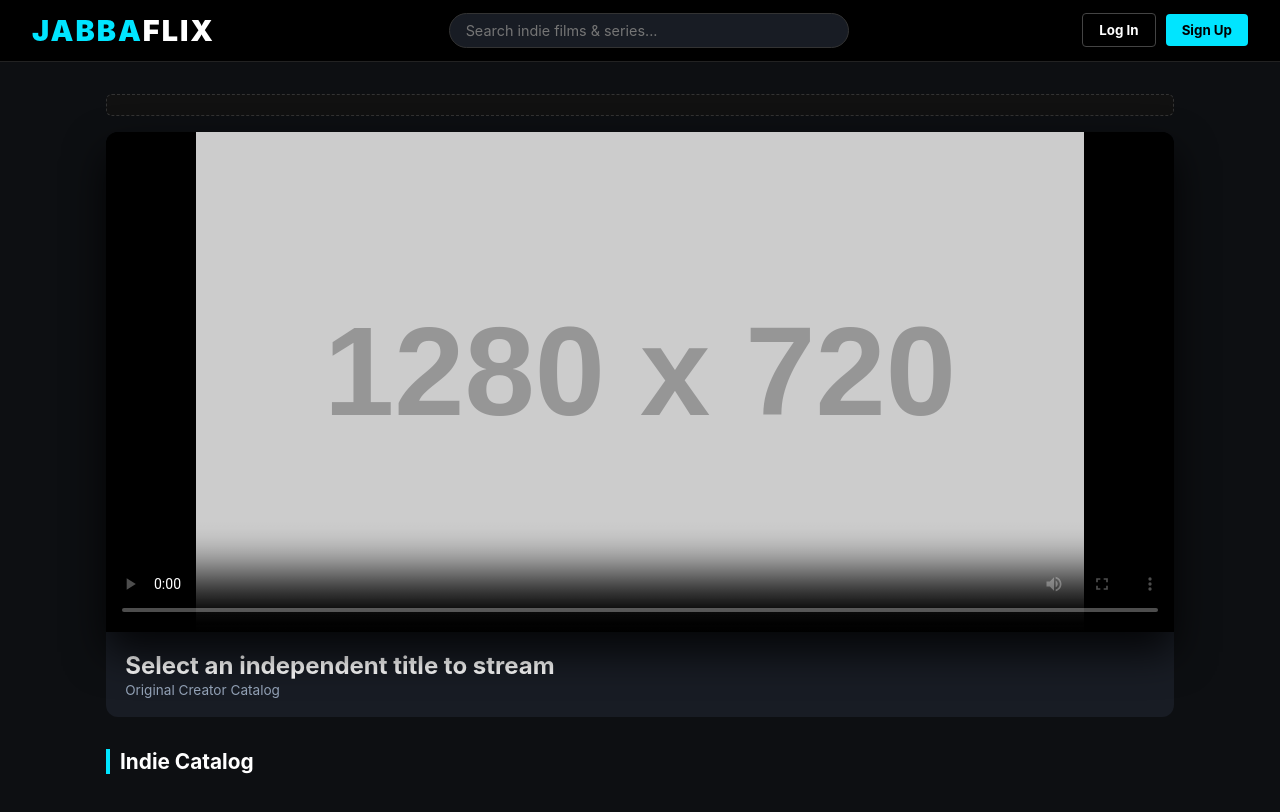
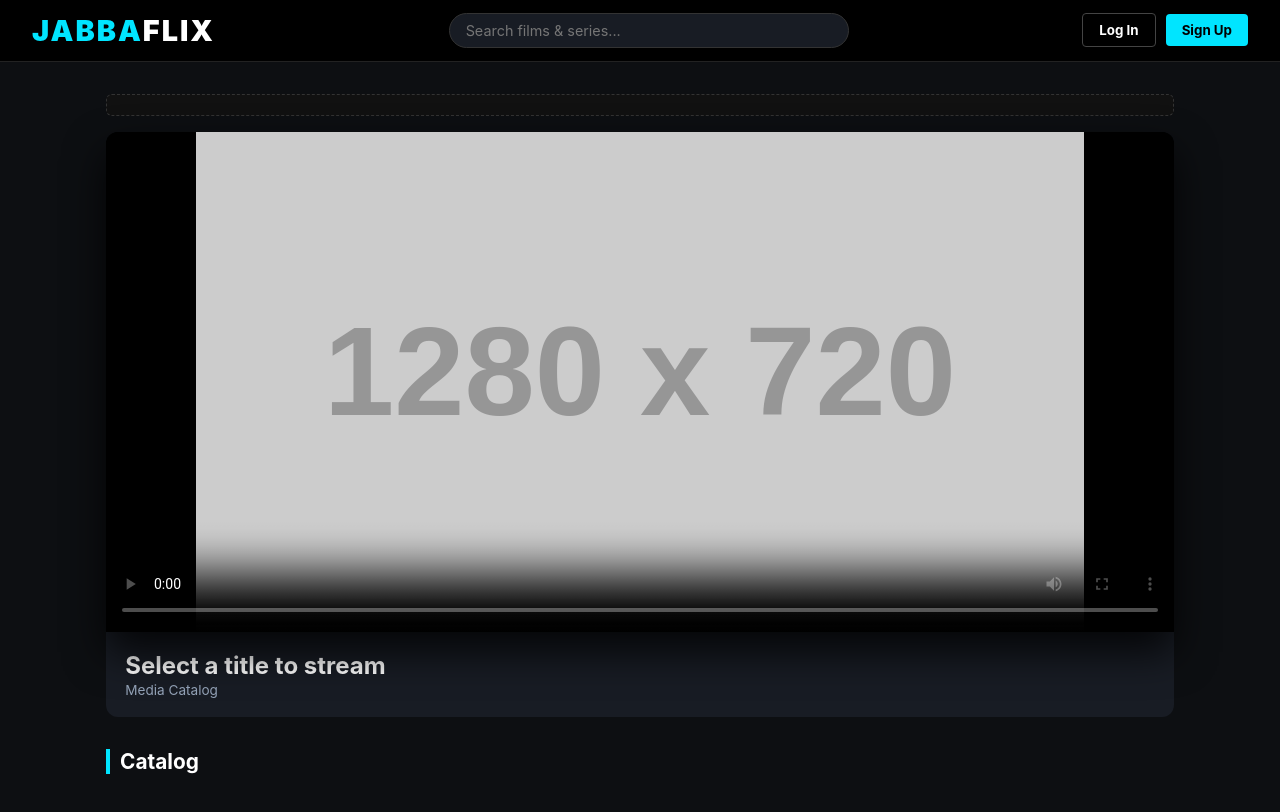
Before and after one commit to jabber403/JabbaFlix, a website: page public/index.html in a window 1280 px wide. Drawn offline with Linux system fonts and the light colour scheme; no server answers; placeholder pictures from the web are drawn by us.

Commit message:
Rename section to Catalog and connect Movies folder fetch

```diff
--- a/public/index.html
+++ b/public/index.html
@@ -3,7 +3,7 @@
 <head>
   <meta charset="UTF-8">
   <meta name="viewport" content="width=device-width, initial-scale=1.0">
-  <title>JabbaFlix - Indie Streaming Platform</title>
+  <title>JabbaFlix - Streaming Platform</title>
 
   <!-- GOOGLE ADSENSE SCRIPT -->
   <script async src="https://pagead2.googlesyndication.com/pagead/js/adsbygoogle.js?client=ca-pub-4254427760573386" crossorigin="anonymous"></script>
@@ -196,7 +196,7 @@
     <div class="logo">JABBA<span>FLIX</span></div>
 
     <div class="search-box">
-      <input type="text" id="searchInput" placeholder="Search indie films & series..." oninput="handleSearch()">
+      <input type="text" id="searchInput" placeholder="Search films & series..." oninput="handleSearch()">
     </div>
 
     <div class="user-actions" id="userArea">
@@ -206,7 +206,7 @@
   </header>
 
   <div class="container">
-    <!-- AUTO ADSENSE DISPLAY BANNER -->
+    <!-- GOOGLE ADSENSE DISPLAY BANNER -->
     <div class="ad-banner-container">
       <ins class="adsbygoogle"
            style="display:block"
@@ -232,8 +232,8 @@
 
     <div class="info-bar">
       <div>
-        <h2 id="movieTitle">Select an independent title to stream</h2>
-        <p id="movieSubtitle" style="color: var(--text-dim); font-size: 0.85rem; margin-top: 2px;">Original Creator Catalog</p>
+        <h2 id="movieTitle">Select a title to stream</h2>
+        <p id="movieSubtitle" style="color: var(--text-dim); font-size: 0.85rem; margin-top: 2px;">Media Catalog</p>
       </div>
 
       <div class="interaction-buttons" id="interactionBox" style="display: none;">
@@ -254,7 +254,7 @@
       <div id="episodesList"></div>
     </div>
 
-    <h2 class="section-title">Indie Catalog</h2>
+    <h2 class="section-title">Catalog</h2>
     <div id="showsCatalog" class="grid"></div>
   </div>
 
@@ -471,7 +471,7 @@
     function renderShows(shows) {
       showsCatalog.innerHTML = '';
       if (shows.length === 0) {
-        showsCatalog.innerHTML = `<div style="grid-column: 1/-1; padding: 2rem; background: var(--card); border-radius: 8px;">No films listed yet. Upload files to your Movies directory.</div>`;
+        showsCatalog.innerHTML = `<div style="grid-column: 1/-1; padding: 2rem; background: var(--card); border-radius: 8px;">No titles listed yet. Upload files to your Movies directory.</div>`;
         return;
       }
 
@@ -530,7 +530,7 @@
       loadInteractions(showTitle);
 
       movieTitle.innerText = `${showTitle}: ${episode.title}`;
-      movieSubtitle.innerText = `Streaming original indie release`;
+      movieSubtitle.innerText = `Streaming catalog release`;
       player.src = episode.streamUrl;
 
       if (startAt > 0) {
```
